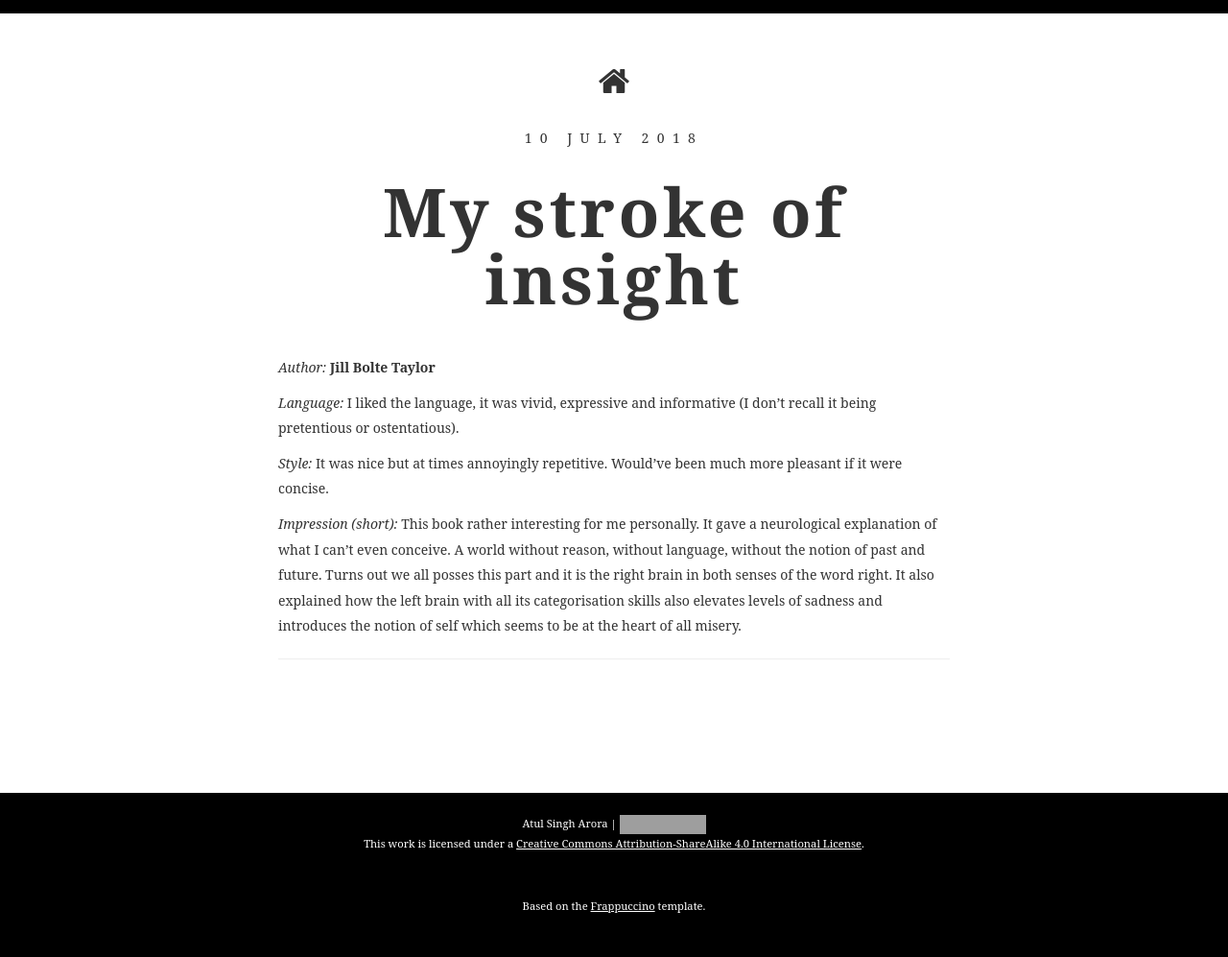
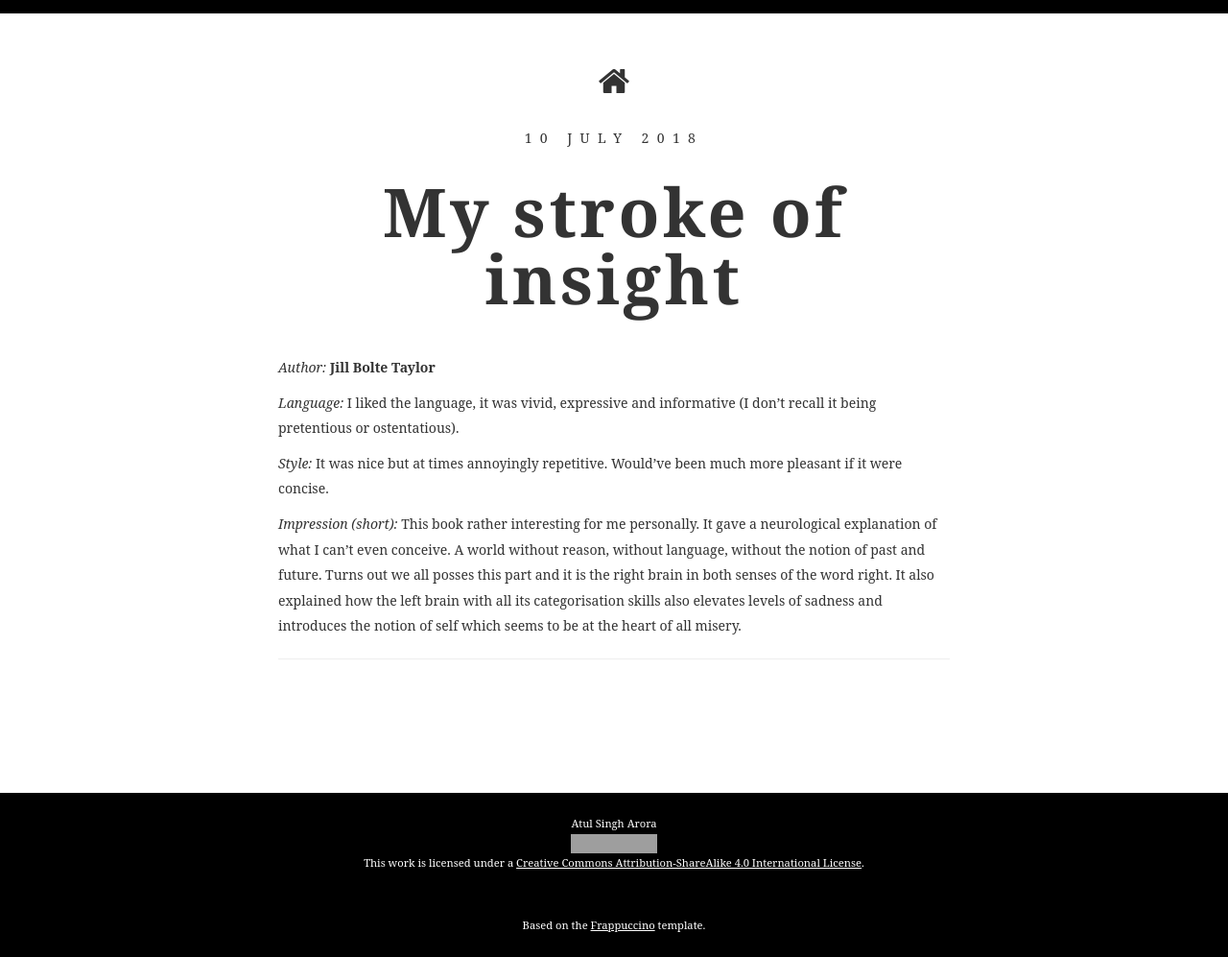
Before and after one commit to gleaned/gleaned.github.io, a Jekyll site: the page built from _posts/2018-07-10-firstpost.md, in a window 1280 px wide. Shown: the whole page at 96% size. Built offline with Jekyll 4.4.1, drawn with Linux system fonts in a browser that asks for light colours; some web fonts are replaced; grey boxes are pictures that could not be loaded.

Commit message:
/ ‘_layouts/default.html’

```diff
--- a/_layouts/default.html
+++ b/_layouts/default.html
@@ -36,7 +36,8 @@
 
 	<footer>
 		<div class="container">
-			Atul Singh Arora | <a rel="license" href="http://creativecommons.org/licenses/by-sa/4.0/"><img alt="Creative Commons Licence" style="border-width:0" src="https://i.creativecommons.org/l/by-sa/4.0/88x31.png" /></a><br />This work is licensed under a <a rel="license" href="http://creativecommons.org/licenses/by-sa/4.0/">Creative Commons Attribution-ShareAlike 4.0 International License</a>.
+			Atul Singh Arora <br />
+			<a rel="license" href="http://creativecommons.org/licenses/by-sa/4.0/"><img alt="Creative Commons Licence" style="border-width:0" src="https://i.creativecommons.org/l/by-sa/4.0/88x31.png" /></a><br />This work is licensed under a <a rel="license" href="http://creativecommons.org/licenses/by-sa/4.0/">Creative Commons Attribution-ShareAlike 4.0 International License</a>.
 		</div>
 		<div class="container"> Based on the <a href="http://richbray.me/frap/">Frappuccino</a> template.</div>
 	</footer>
```
